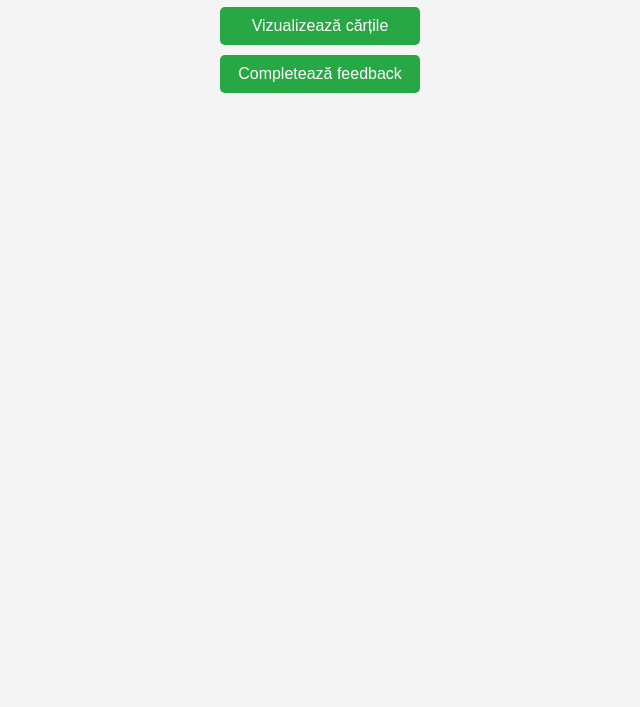
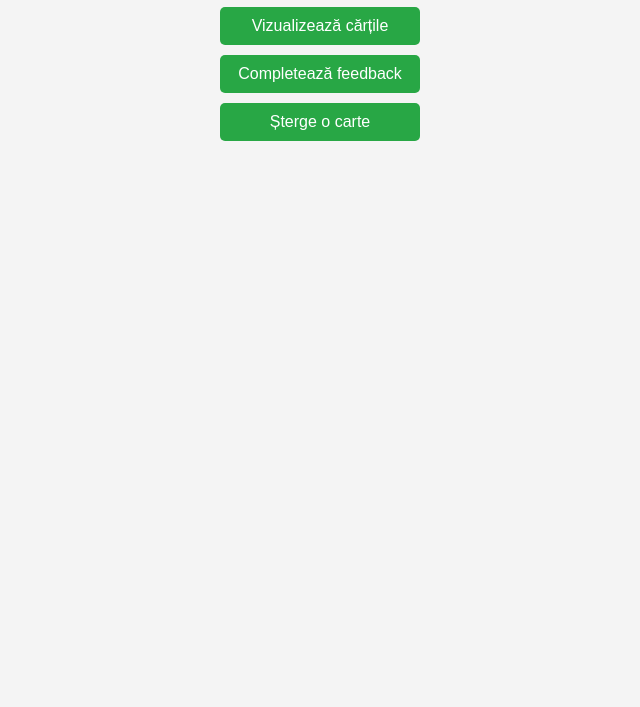
Before and after one commit to Bogdy2202/Miniserver-Web, a plain HTML site: page PSOP/public/index.html in a window 1280 px wide. Shown: the part 93-800 px from the top of the page, without its empty margins (320-960 px from the left). Drawn offline with Linux system fonts and the light colour scheme.

Commit message:
Update index.html

```diff
--- a/PSOP/public/index.html
+++ b/PSOP/public/index.html
@@ -36,5 +36,6 @@
     <h1>Bibliotecă virtuală</h1>
     <button onclick="window.location.href='/books'">Vizualizează cărțile</button>
     <button onclick="window.location.href='/feedback'">Completează feedback</button>
+    <button onclick="window.location.href='/delete.html'">Șterge o carte</button>
 </body>
 </html>
```
